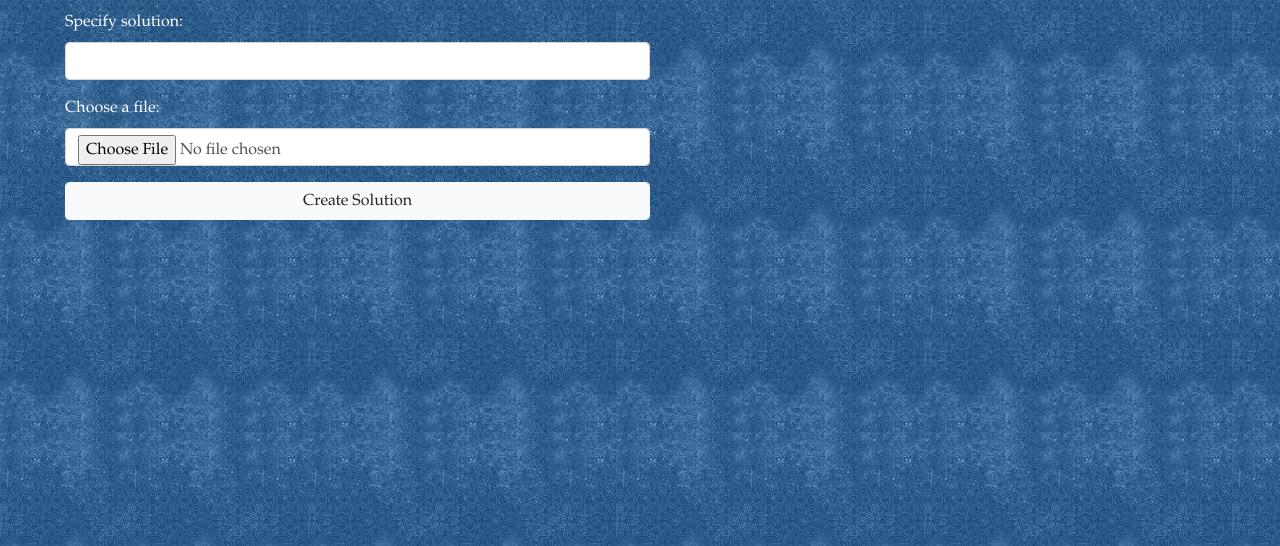
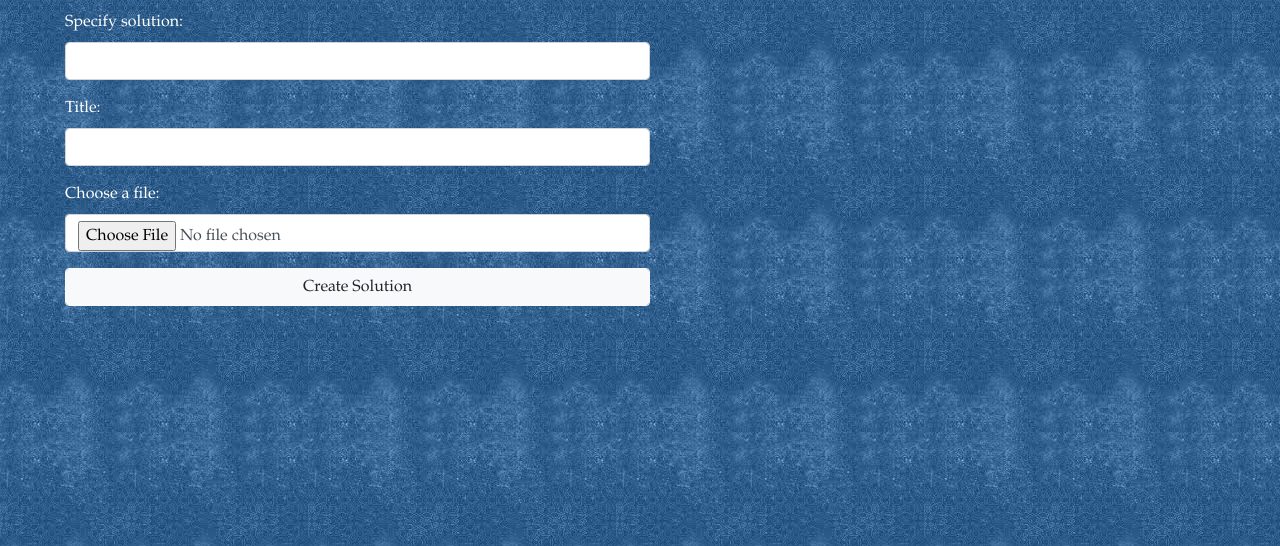
Before and after one commit to neilmarshall/project_euler_problem_store, a Flask app: page /create_solution in a window 1280 px wide. Shown: the part 60-606 px from the top of the page. Run offline with Flask 2, Linux system fonts and the light colour scheme; the visitor is signed in with stand-in values (Sample User, id 1); data that the repository does not hold is empty; some libraries are stand-ins or nearby versions.

Commit message:
add 'title' field to 'create solution' page

```diff
--- a/app/forms.py
+++ b/app/forms.py
@@ -19,6 +19,7 @@ class FileUploadForm(FlaskForm):
     allowed_extensions = []
     problem_selection = IntegerField("Specify solution:",
              validators=[DataRequired(), NumberRange(min=1)])
+    problem_title = StringField("Title:", validators=[DataRequired()])
     file_upload = FileField("Choose a file:",
             validators=[FileRequired(), FileAllowed(allowed_extensions)])
 
--- a/app/templates/create_solution.html
+++ b/app/templates/create_solution.html
@@ -8,6 +8,10 @@
             <div class="form-group col-6">
                 {{ file_upload_form.problem_selection.label }}
                 {{ file_upload_form.problem_selection(class="form-control") }}
+            </div>
+            <div class="form-group col-6">
+                {{ file_upload_form.problem_title.label }}
+                {{ file_upload_form.problem_title(class="form-control") }}
             </div>
             <div class="form-group col-6">
                 {{ file_upload_form.file_upload.label }}
--- a/app/views/index_route.py
+++ b/app/views/index_route.py
@@ -75,6 +75,7 @@ def create_solution():
             flash("A solution for that problem already exists - please specify an unsolved problem or update the solution", "warning")
 
         else:
+            title = file_upload_form.data.get('problem_title')
             contents = file_upload_form.file_upload.data.read()
             contents = contents.decode('utf-8').replace('\r\n', '\n')
 
@@ -86,7 +87,8 @@ def create_solution():
                 extension = file_upload_form.file_upload.data.filename.split('.')[-1]
                 language = Language.query.filter_by(extension=extension).first()
                 language_id = language.language_id
-                problem = Problem(problem_id=problem_id, contents=contents, language_id=language_id)
+                problem = Problem(problem_id=problem_id, contents=contents,
+                        language_id=language_id, title=title)
                 db.session.add(problem)
                 db.session.commit()
                 flash("Solution created", "success")
```
